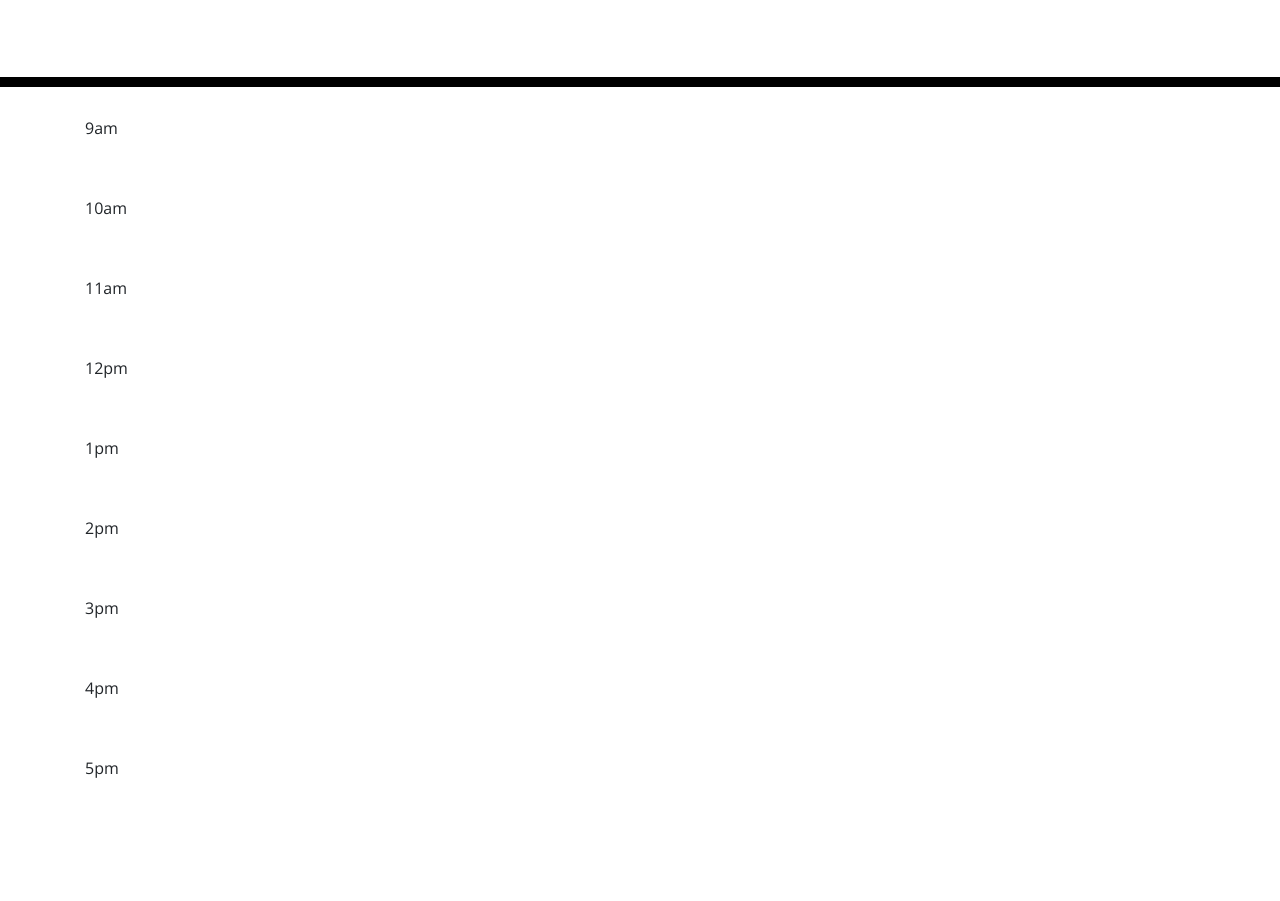
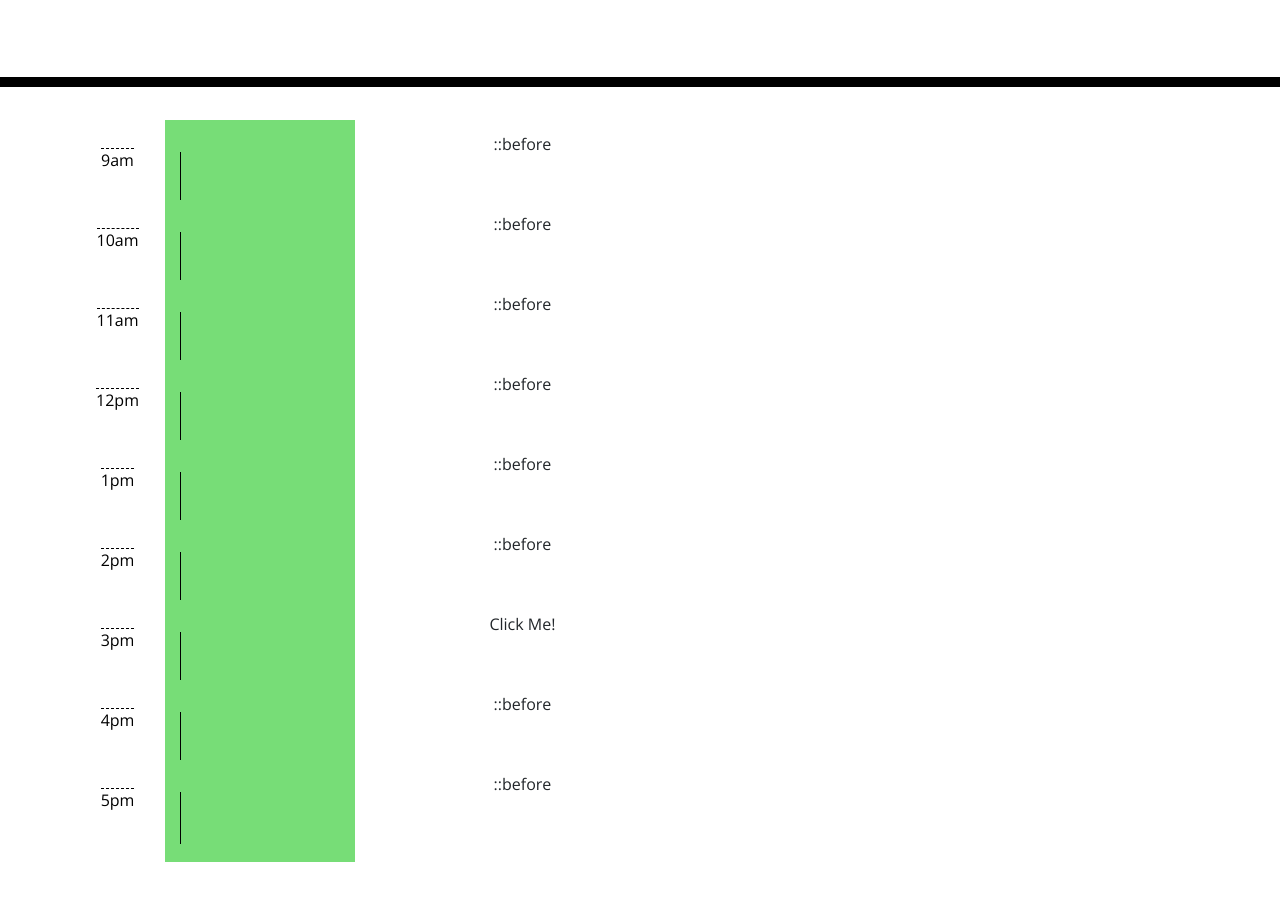
Before and after one commit to spencee1315/hw_wk5, a plain HTML site: page Develop/index.html in a window 1280 px wide. Shown: the part 181-1082 px from the top of the page. After the commit the page ends 1046 px from the top, so only its background shows below. Drawn offline with nearby package versions, Linux system fonts and the light colour scheme.

Commit message:
updated, structure of rows/columns, set final html structure

```diff
--- a/Develop/index.html
+++ b/Develop/index.html
@@ -30,52 +30,107 @@
     </header>
     <div class="container">
       <!-- Timeblocks go here -->
-      <h2 class="date"></h2>
-      <div class="scheduler">
-        <div class="scheduler-columns">
-          <div class="col col-1">
-            <div id="times">
-              <div class="row row-1">9am</div>
-              <div class="row row-2">10am</div>
-              <div class="row row-3">11am</div>
-              <div class="row row-4">12pm</div>
-              <div class="row row-5">1pm</div>
-              <div class="row row-6">2pm</div>
-              <div class="row row-7">3pm</div>
-              <div class="row row-8">4pm</div>
-              <div class="row row-9">5pm</div>
-            </div>
-          </div>
-          <div class="col col-2">
-            <div id="entry">
-              <div class="row row-1"></div>
-              <div class="row row-2"></div>
-              <div class="row row-3"></div>
-              <div class="row row-4"></div>
-              <div class="row row-5"></div>
-              <div class="row row-6"></div>
-              <div class="row row-7"></div>
-              <div class="row row-8"></div>
-              <div class="row row-9"></div>
-            </div>
-          </div>
-          <div class="col col-3">
-            <div id="save" class="btn save-btn">
-              <div class="row row-1"><button type="button">Click Me!</button></div>
-              <div class="row row-2"><button type="button">Click Me!</button></div>
-              <div class="row row-3"><button type="button">Click Me!</button></div>
-              <div class="row row-4"><button type="button">Click Me!</button></div>
-              <div class="row row-5"><button type="button">Click Me!</button></div>
-              <div class="row row-6"><button type="button">Click Me!</button></div>
-              <div class="row row-7"><button type="button">Click Me!</button></div>
-              <div class="row row-8"><button type="button">Click Me!</button></div>
-              <div class="row row-9"><button type="button">Click Me!</button></div>
-            </div>
-          </div>
+      <div class="scheduler-rows">
+        <div id="time-1" class="time-block row">
+          <span class="time-column col-1">
+            <span class="hour">9am</span>
+          </span>
+          <span class="input-column col-2 future">
+            <textarea id="event-input-1" class="event-input" type="text" data-hr="9"></textarea>
+          </span>
+          <span id="save-btn-1" class="save-btn col-3" data-hr="9">
+            ::before
+          </span>
         </div>
-      </div>
+        <div id="time-2" class="time-block row">
+          <span class="time-column col-1">
+            <span class="hour">10am</span>
+          </span>
+          <span class="input-column col-2 future">
+            <textarea id="event-input-2" class="event-input" type="text" data-hr="10"></textarea>
+          </span>
+          <span id="save-btn-2" class="save-btn col-3" data-hr="10">
+            ::before
+          </span>
+        </div>
+        <div id="time-3" class="time-block row">
+          <span class="time-column col-1">
+            <span class="hour">11am</span>
+          </span>
+          <span class="input-column col-2 future">
+            <textarea id="event-input-3" class="event-input" type="text" data-hr="11"></textarea>
+          </span>
+          <span id="save-btn-3" class="save-btn col-3" data-hr="11">
+            ::before
+          </span>
+        </div>
+        <div id="time-4" class="time-block row">
+          <span class="time-column col-1">
+            <span class="hour">12pm</span>
+          </span>
+          <span class="input-column col-2 future">
+            <textarea id="event-input-4" class="event-input" type="text" data-hr="12"></textarea>
+          </span>
+          <span id="save-btn-4" class="save-btn col-3" data-hr="12">
+            ::before
+          </span>
+        </div>
+        <div id="time-5" class="time-block row">
+          <span class="time-column col-1">
+            <span class="hour">1pm</span>
+          </span>
+          <span class="input-column col-2 future">
+            <textarea id="event-input-5" class="event-input" type="text" data-hr="1"></textarea>
+          </span>
+          <span id="save-btn-5" class="save-btn col-3" data-hr="1">
+            ::before
+          </span>
+        </div>
+        <div id="time-6" class="time-block row">
+          <span class="time-column col-1">
+            <span class="hour">2pm</span>
+          </span>
+          <span class="input-column col-2 future">
+            <textarea id="event-input-6" class="event-input" type="text" data-hr="2"></textarea>
+          </span>
+          <span id="save-btn-6" class="save-btn col-3" data-hr="2">
+            ::before
+          </span>
+        </div>
+        <div id="time-7" class="time-block row">
+          <span class="time-column col-1">
+            <span class="hour">3pm</span>
+          </span>
+          <span class="input-column col-2 future">
+            <textarea id="event-input-7" class="event-input" type="text" data-hr="3"></textarea>
+          </span>
+          <span id="save-btn-7" class="save-btn col-3" data-hr="3">
+            Click Me!
+          </span>
+        </div>
+        <div id="time-8" class="time-block row">
+          <span class="time-column col-1">
+            <span class="hour">4pm</span>
+          </span>
+          <span class="input-column col-2 future">
+            <textarea id="event-input-8" class="event-input" type="text" data-hr="4"></textarea>
+          </span>
+          <span id="save-btn-8" class="save-btn col-3" data-hr="4">
+            ::before
+          </span>
+        </div>
+        <div id="time-9" class="time-block row">
+          <span class="time-column col-1">
+            <span class="hour">5pm</span>
+          </span>
+          <span class="input-column col-2 future">
+            <textarea id="event-input-9" class="event-input" type="text" data-hr="5"></textarea>
+          </span>
+          <span id="save-btn-9" class="save-btn col-3" data-hr="5">
+            ::before
+          </span>
+        </div>
     </div>
-
     <script src="https://cdnjs.cloudflare.com/ajax/libs/jquery/3.2.1/jquery.min.js"></script>
     <script src="https://cdnjs.cloudflare.com/ajax/libs/moment.js/2.24.0/moment.min.js"></script>
   </body>
```
